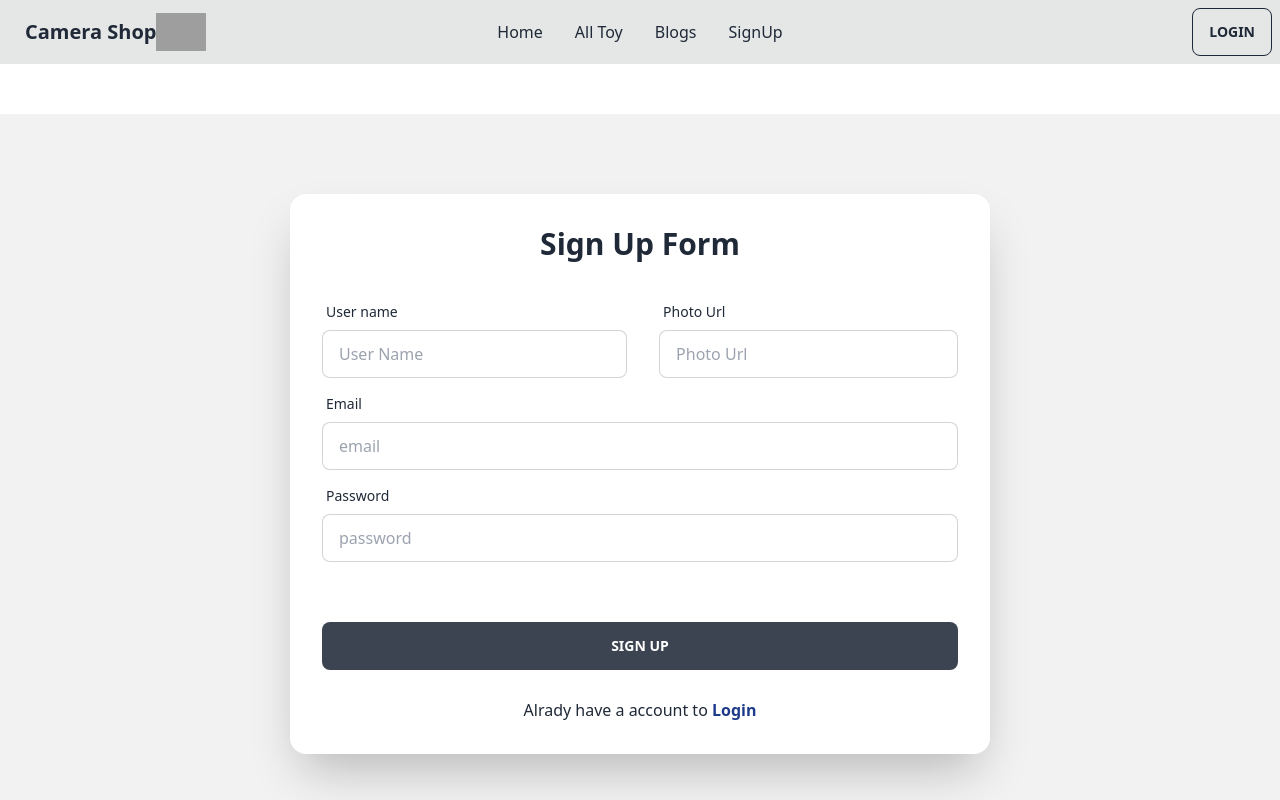
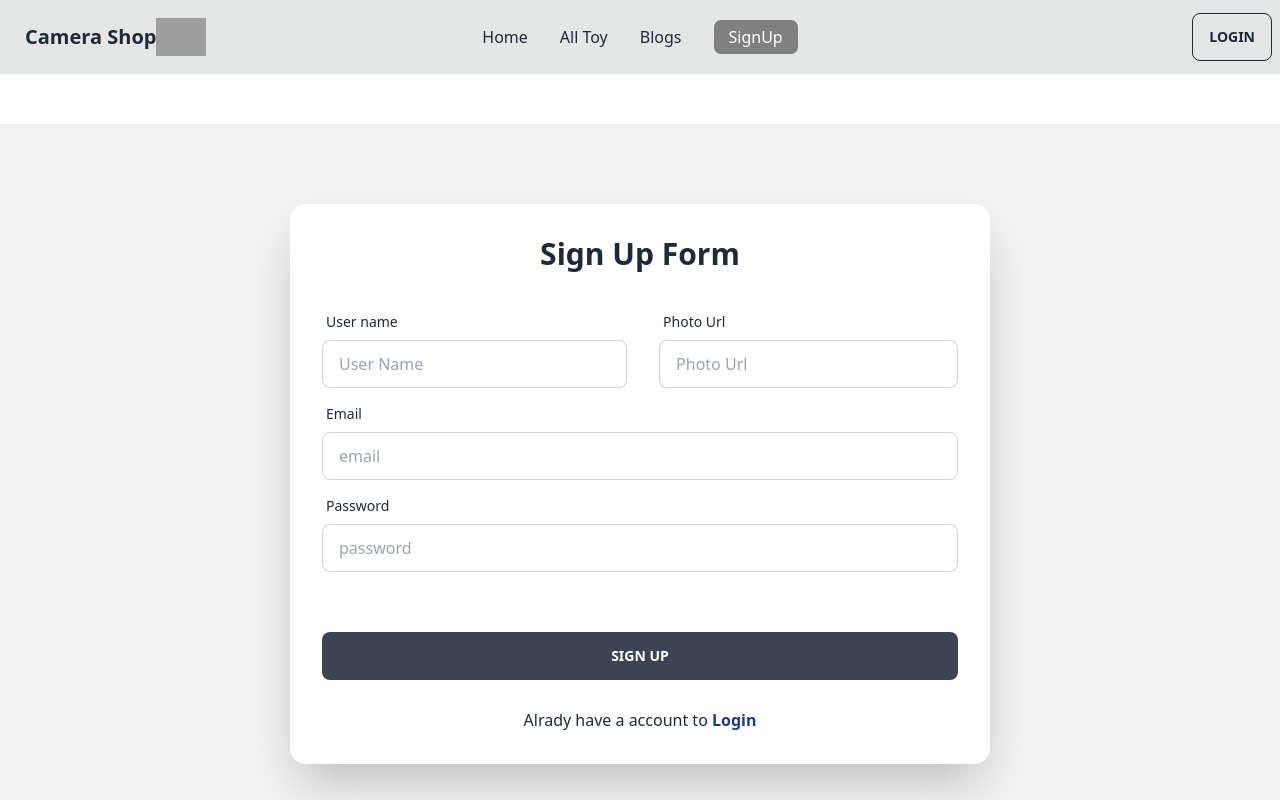
Before and after one commit to morsalin102666/camera-shop, a React (Vite) app: page /signUp in a window 1280 px wide. Shown: the top 800 px of the page. Built offline with nearby package versions, Linux system fonts and the light colour scheme; no server answers; grey boxes are pictures that could not be loaded.

Commit message:
active link color added

```diff
--- /dev/null
+++ b/src/component/ActiveRoute/ActiveRoute.css
@@ -0,0 +1,6 @@
+.active{
+    background-color: gray;
+    padding: 5px 15px;
+    border-radius: 7px;
+    color: white;
+}
--- /dev/null
+++ b/src/component/ActiveRoute/ActiveRoute.jsx
@@ -0,0 +1,12 @@
+import { NavLink } from "react-router-dom";
+import './ActiveRoute.css'
+
+const ActiveRoute = ({to ,children}) => {
+    return (
+        <div>
+            <NavLink to={to} className={({ isActive }) => isActive ? "active" : ""} > {children} </NavLink>
+        </div>
+    );
+};
+
+export default ActiveRoute;
--- a/src/component/Pages/Home/Allbam/Allbam.jsx
+++ b/src/component/Pages/Home/Allbam/Allbam.jsx
@@ -12,7 +12,7 @@ const Allbam = () => {
                 <img className="w-full h-full rounded-md" data-aos="flip-right" src="https://media.istockphoto.com/id/492683865/photo/drone-white-cloudy-dusk-sky.jpg?s=612x612&w=0&k=20&c=kzzV_fu9onBArhMKbE4sxRe4K22fpWK-bd1-PMiJ608=" alt="" />
                 <img className="w-full h-full rounded-md" data-aos="fade-left" src="https://static.theprint.in/wp-content/uploads/2021/02/drones-1.jpg?compress=true&quality=80&w=376&dpr=2.6" alt="" />
                 <img className="w-full h-full rounded-md" data-aos="fade-right" src="https://encrypted-tbn0.gstatic.com/images?q=tbn:ANd9GcTJAJKZERL3wgyNj2IVmr_VNHs_AmnTrpwwW5HigYeLn6UuYSmgwGkbnpGn_61c2LG2J5A&usqp=CAU" alt="" />
-                <img className="w-full h-full rounded-md" data-aos="fade-up" src="https://thumbs.dreamstime.com/b/tv-camera-stadium-broadcasting-football-soccer-match-113278448.jpg" alt="" />
+                <img className="w-full h-full rounded-md" data-aos="fade-up" src="https://i.ytimg.com/vi/DKUV0koXZ5c/maxresdefault.jpg" alt="" />
                 <img className="w-full h-full rounded-md" data-aos="fade-up" src="https://www.newsshooter.com/wp-content/uploads/2017/11/IMG_6553.jpg" alt="" />
                 <img className="w-full h-full rounded-md" data-aos="fade-left" src="https://i.ytimg.com/vi/XoN96BM07bE/maxresdefault.jpg" alt="" />
             </div>
--- a/src/component/Shared/Header/Header.jsx
+++ b/src/component/Shared/Header/Header.jsx
@@ -1,6 +1,7 @@
 import { useContext } from "react";
 import { Link } from "react-router-dom";
 import { AuthContext } from "../../AuthProvider/AuthProvider";
+import ActiveRoute from "../../ActiveRoute/ActiveRoute";
 
 const Header = () => {
 
@@ -8,6 +9,19 @@ const Header = () => {
     const logOutButton = () => {
         logOutEmail()
     }
+
+    const menuItem = <>
+        <li><ActiveRoute to={'/'}>Home</ActiveRoute></li>
+        <li><ActiveRoute to={'/allToy'}>All Toy</ActiveRoute></li>
+        {
+            user && <li><ActiveRoute to={'/myToy'}>My Toy</ActiveRoute></li>
+        }
+        {
+            user && <li><ActiveRoute to={'/addToy'}>Add A Toy</ActiveRoute></li>
+        }
+        <li><ActiveRoute to={'/blog'}>Blogs</ActiveRoute></li>
+        <li><ActiveRoute to={'/signUp'}>SignUp</ActiveRoute></li>
+    </>
 
     return (
         <div className="bg-base-300 mb-[50px]">
@@ -18,32 +32,14 @@ const Header = () => {
                             <svg xmlns="http://www.w3.org/2000/svg" className="h-5 w-5" fill="none" viewBox="0 0 24 24" stroke="currentColor"><path strokeLinecap="round" strokeLinejoin="round" strokeWidth="2" d="M4 6h16M4 12h8m-8 6h16" /></svg>
                         </label>
                         <ul tabIndex={0} className="menu menu-compact dropdown-content mt-3 p-2 shadow bg-base-100 rounded-box w-52">
-                            <li><Link to={'/'}>Home</Link></li>
-                            <li><Link to={'/allToy'}>All Toy</Link></li>
-                            {
-                                user && <>
-                                    <li><Link to={'/myToy'}>My Toy</Link></li>
-                                    <li><Link to={'/addToy'}>Add A Toy</Link></li>
-                                </>
-                            }
-                            <li><Link to={'/blog'}>Blogs</Link></li>
-                            <li><Link to={'/signUp'}>SignUp</Link></li>
+                            {menuItem}
                         </ul>
                     </div>
                     <Link to={'/'} className="btn btn-ghost normal-case text-xl text-[35px] font-bold">Camera Shop <img className="w-[50px]" src="https://www.freepnglogos.com/uploads/camera-logo-png/artful-wonder-photography-logo-10.png" alt="" /></Link>
                 </div>
                 <div className="navbar-center hidden lg:flex">
                     <ul className="menu menu-horizontal px-1">
-                        <li><Link to={'/'}>Home</Link></li>
-                        <li><Link to={'/allToy'}>All Toy</Link></li>
-                        {
-                            user && <>
-                                <li><Link to={'/myToy'}>My Toy</Link></li>
-                                <li><Link to={'/addToy'}>Add A Toy</Link></li>
-                            </>
-                        }
-                        <li><Link to={'/blog'}>Blogs</Link></li>
-                        <li><Link to={'/signUp'}>SignUp</Link></li>
+                        {menuItem}
                     </ul>
                 </div>
                 <div className="navbar-end">
```
